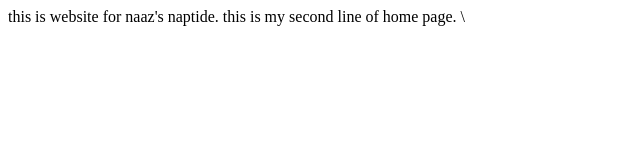
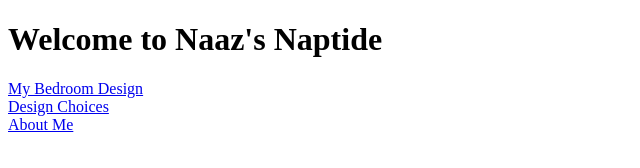
Before and after one commit to naaz-brar/DT-Room-Design, a plain HTML site: page index.html in a window 1280 px wide. Shown: the whole page, without its empty margins (0-640 px from the left). Drawn offline with Linux system fonts and the light colour scheme.

Commit message:
added more pages

```diff
--- a/index.html
+++ b/index.html
@@ -5,7 +5,20 @@
     <title>Naaz's Naptide</title>
 </head>
 <body>
-this is website for naaz's naptide.
-this is my second line of home page.
+<h1>
+    Welcome to Naaz's Naptide
+</h1>
+<p>
+
+</p>
+<div>
+    <a href="my-bedroom-design.html">My Bedroom Design</a>
+</div>
+<div>
+    <a href="design-choices.html">Design Choices</a>
+</div>
+<div>
+    <a href="about-me.html">About Me</a>
+</div>
 </body>
-</html>\
+</html>
```
Also changed, not shown: about-me.html (added, +10 -0 lines), design-choices.html (added, +10 -0 lines), my-bedroom-design.html (added, +10 -0 lines).
